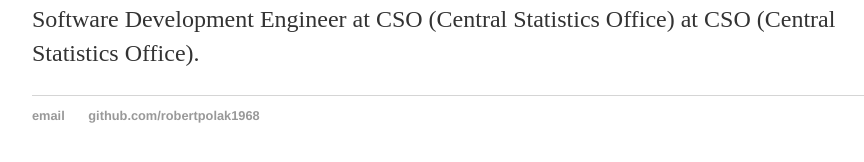
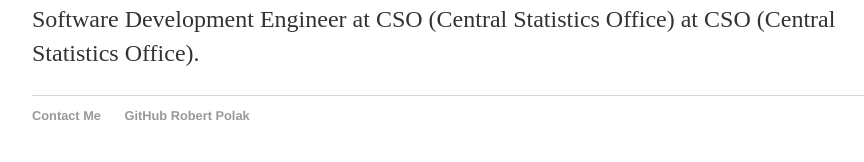
Before and after one commit to robertpolak1968/robertpolak1968.github.io, a Jekyll site: the page built from index.html, in a window 1280 px wide. Shown: the part 197-359 px from the top of the page, without its empty margins (160-1024 px from the left). Built offline with Jekyll 4.4.1, drawn with Linux system fonts in a browser that asks for light colours.

Commit message:
Update default.html

```diff
--- a/_layouts/default.html
+++ b/_layouts/default.html
@@ -24,9 +24,9 @@
 
 		<footer>
     		<ul>
-        		<li><a href="mailto:robertpolak1968@gmail.com">email</a></li>
-        		<li><a href="https://github.com/robertpolak1968">github.com/robertpolak1968</a></li>
-			</ul>
+        		<li><a href="mailto:robertpolak1968@gmail.com">Contact Me</a></li>
+        		<li><a href="https://github.com/robertpolak1968">GitHub Robert Polak</a></li>
+		</ul>
 		</footer>
 	</body>
 </html>
```
